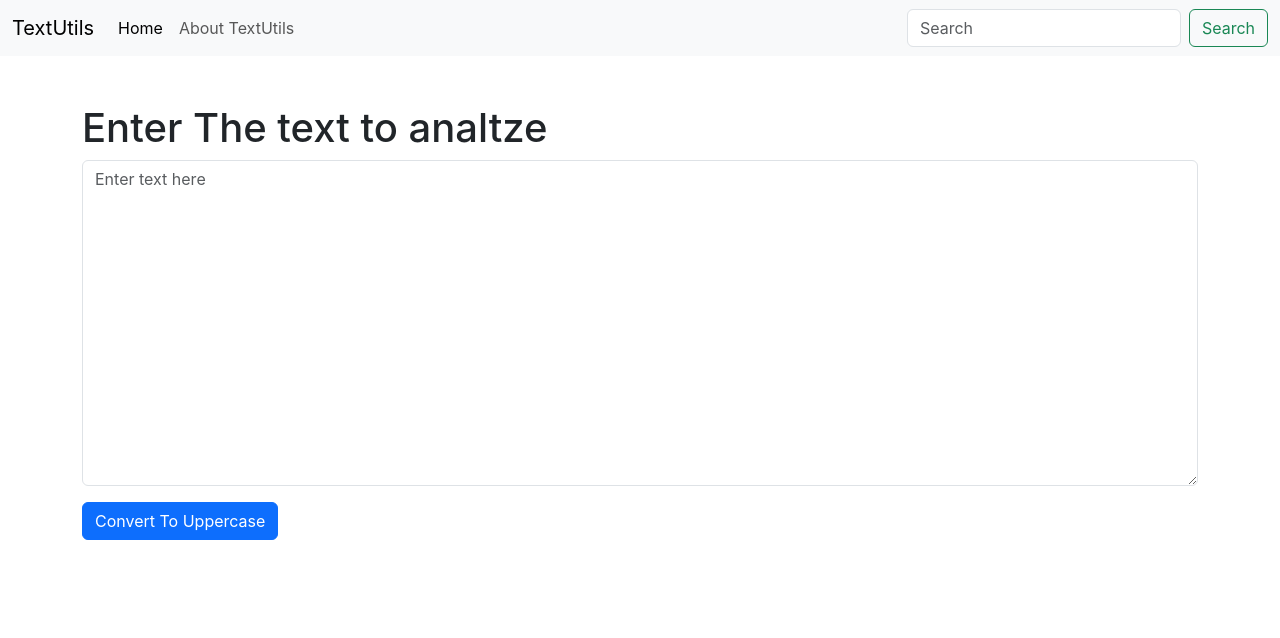
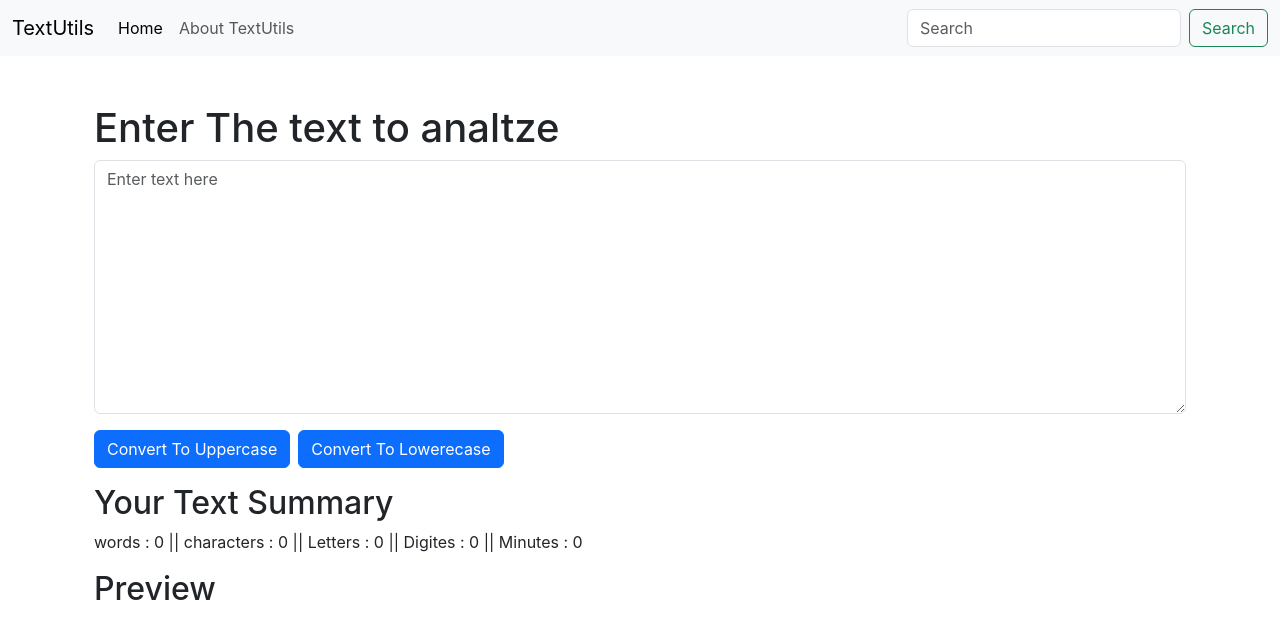
Before and after one commit to alpeshlata/textUtils, a React (Create React App) app: page / in a window 1280 px wide. Shown: the top 638 px of the page. Built offline with nearby package versions, Linux system fonts and the light colour scheme.

Commit message:
add some additional functionality in paragraph

```diff
--- a/public/index.html
+++ b/public/index.html
@@ -19,8 +19,6 @@
   <body>
 
     <div id="root"></div>
-
-
       <script src="https://cdn.jsdelivr.net/npm/bootstrap@5.3.3/dist/js/bootstrap.bundle.min.js" integrity="sha384-YvpcrYf0tY3lHB60NNkmXc5s9fDVZLESaAA55NDzOxhy9GkcIdslK1eN7N6jIeHz" crossorigin="anonymous"></script>
   </body>
 </html>
--- a/src/App.js
+++ b/src/App.js
@@ -8,7 +8,7 @@ function App() {
     <>
       <Navabaar title='TextUtils' about='About TextUtils'/>
       <div className='container my-5'>
-      <TextForm heading="Enter The text to analtze"/>
+        <TextForm heading="Enter The text to analtze"/>
       </div>
 
     </>
--- a/src/components/TextForm.js
+++ b/src/components/TextForm.js
@@ -1,26 +1,64 @@
 import React, {useState} from 'react'
 
 export default function TextForm(props) {
+
+  const [text,setText]=useState("");
+
   const heandelUpclick=()=>{
     // console.log("Heandled OnClick");
     let newtext=text.toUpperCase();
     setText(newtext)
   }
+  const heandelLoclick=()=>{
+    // console.log("Heandled OnClick");
+    let newtext= text.toLowerCase();
+    setText(newtext)
+  }
   const heandelOnchange=(event)=>{
     // console.log("heandel OnChange")
     setText(event.target.value);
+  }
 
-  }
-  const [text,setText]=useState();
+  let  wordsLen=(str)=> {
+    if(str!==""){
+      const array = str.trim().split(/\s+/);
+        return array.length;
+
+      }
+      else{
+        return 0;
+      }
+
+}
+
+let charLen=(str)=>{
+    var regex = /\S/g; // split on non-whitespace characters
+    return (str.split(regex).length - 1);
+}
+// let letterLen=(str)=>{
+//   let regex = /[a-zA-Z]/g;
+// console.log(str.match(regex).length);
+// }
   return (
-        <div>
+    <>
+        <div className='container'>
           <h1>{props.heading}</h1>
-          <div class="mb-3">
+          <div className="mb-3">
             <h1>{props.heaing}</h1>
-            <textarea className="form-control" id="myBox" value={text} placeholder='Enter text here' onChange={heandelOnchange} rows="13"></textarea>
+            <textarea className="form-control" id="myBox" value={text} onChange={heandelOnchange} placeholder='Enter text here' rows="10"></textarea>
             <button className='btn btn-primary mt-3' onClick={heandelUpclick}>Convert To Uppercase</button>
+
+            <button className='btn btn-primary mt-3 mx-2' onClick={heandelLoclick}>Convert To Lowerecase</button>
+          </div>
         </div>
+        <div className="container my-3">
+            <h2>Your Text Summary</h2>
+            <p>words : {wordsLen(text)}  ||  characters : {charLen(text)}   ||  Letters : { charLen(text)} ||  Digites  : {0.008*wordsLen(text)}   ||  Minutes : {0.008*wordsLen(text)}</p>
+
+            <h2>Preview</h2>
+            <p>{text}</p>
         </div>
+    </>
 
   )
 }
```
